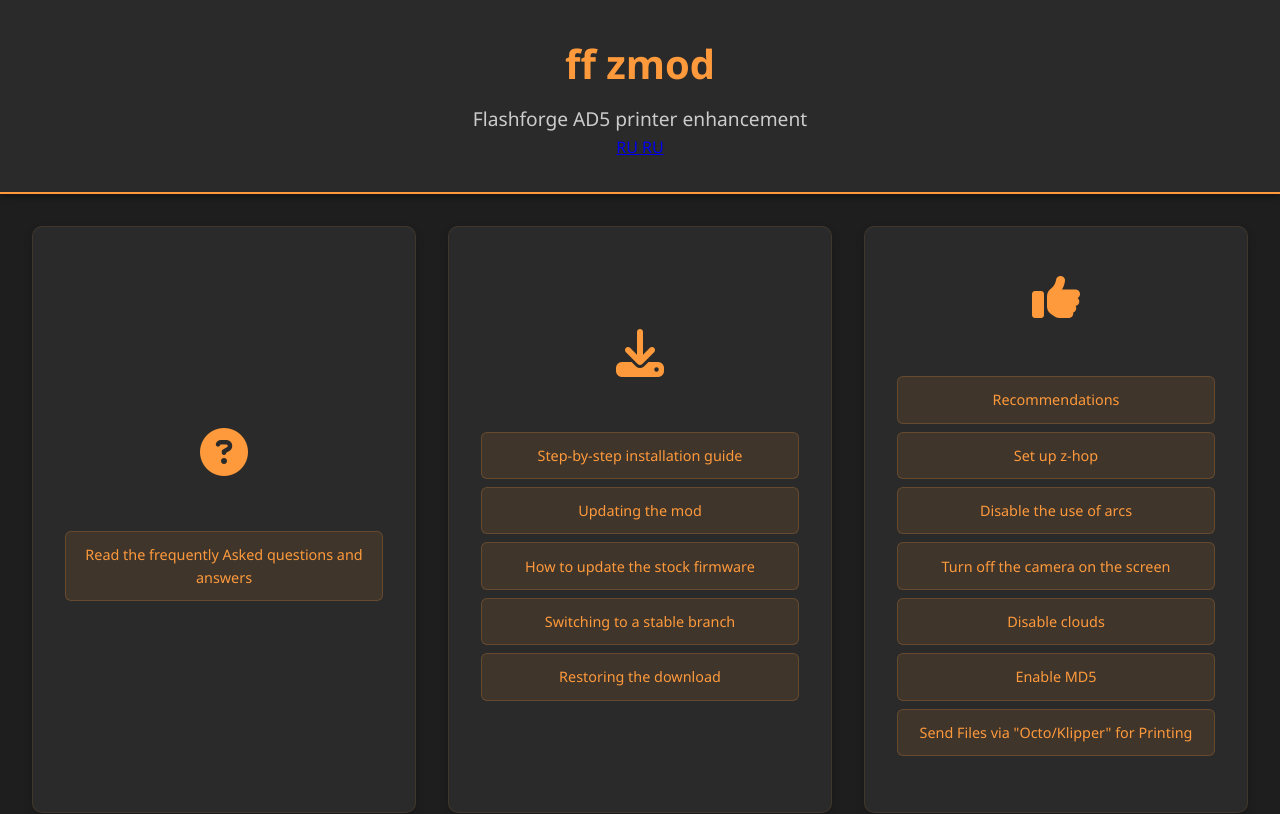
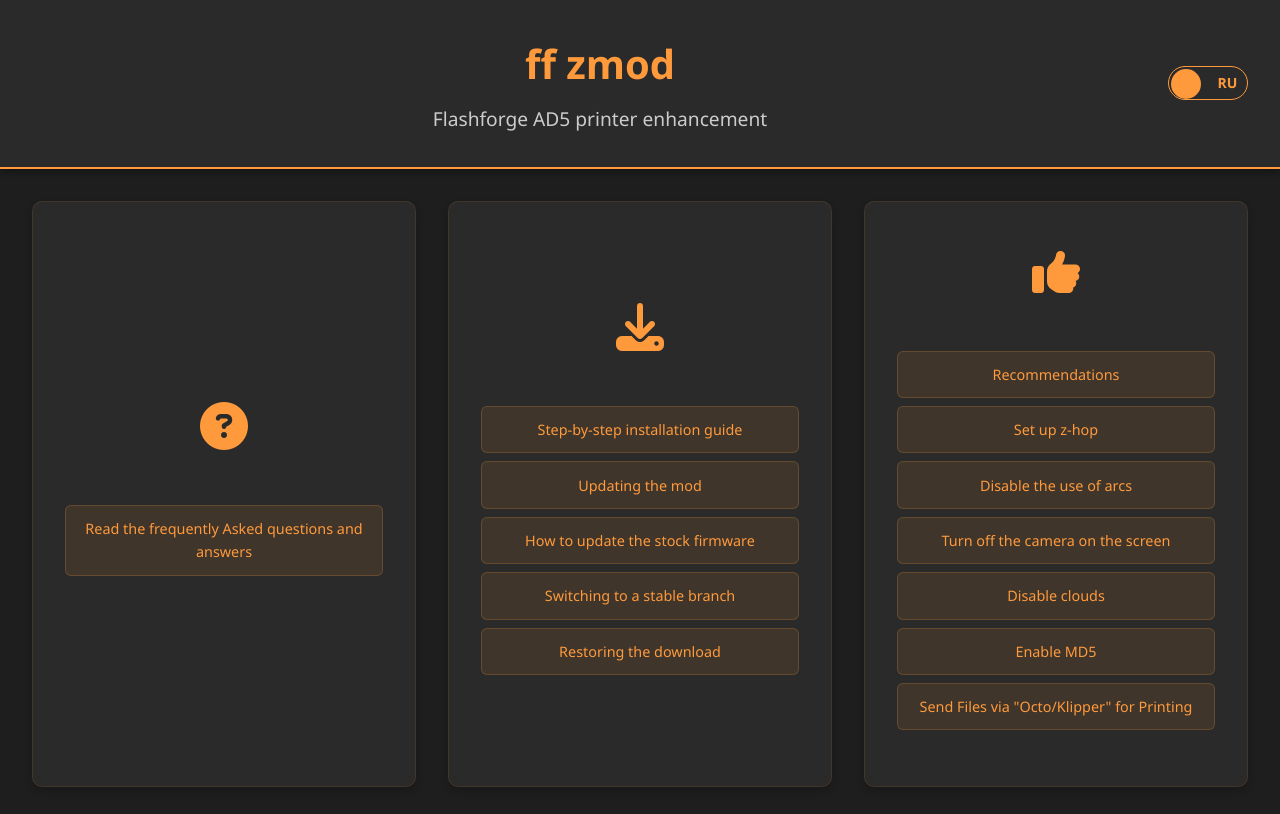
Before and after one commit to seligor/ghzserg.github.io, a plain HTML site: page index.html in a window 1280 px wide. Shown: the top 814 px of the page. Drawn offline with Linux system fonts and the light colour scheme.

Commit message:
Update style.css

```diff
--- a/style.css
+++ b/style.css
@@ -43,6 +43,82 @@ header p {
     font-size: 1.2rem;
     color: var(--text-secondary);
 }
+
+.header-content {
+    display: flex;
+    justify-content: space-between;
+    align-items: center;
+    width: 100%;
+}
+
+.title-container {
+    flex: 1;
+}
+
+.language-switcher {
+    display: inline-block;
+    position: relative;
+    width: 80px;
+    height: 34px;
+    background-color: var(--bg-panel);
+    border-radius: 17px;
+    cursor: pointer;
+    transition: all 0.3s;
+    border: 1px solid var(--accent-primary);
+    overflow: hidden;
+    text-decoration: none;
+}
+
+.toggle-text {
+    position: absolute;
+    top: 50%;
+    transform: translateY(-50%);
+    font-size: 14px;
+    font-weight: bold;
+    color: var(--text-primary);
+    transition: all 0.3s;
+    width: 50%;
+    text-align: center;
+}
+
+.toggle-text:first-child {
+    left: 0;
+}
+
+.toggle-text:last-child {
+    right: 0;
+}
+
+.toggle-text.active {
+    color: var(--accent-primary);
+    font-weight: bold;
+}
+
+.toggle-handle {
+    position: absolute;
+    top: 2px;
+    width: 30px;
+    height: 30px;
+    background-color: var(--accent-primary);
+    border-radius: 50%;
+    transition: all 0.3s;
+}
+
+/* Позиция для английской версии (index.html) */
+.language-switcher .toggle-handle {
+    left: 2px;
+}
+
+/* Позиция для русской версии (index_ru.html) */
+.language-switcher[href="index.html"] .toggle-handle {
+    left: calc(100% - 32px);
+}
+
+.language-switcher:hover {
+    background-color: var(--hover-color);
+}
+
+
 
 .grid-container {
     display: grid;
```
